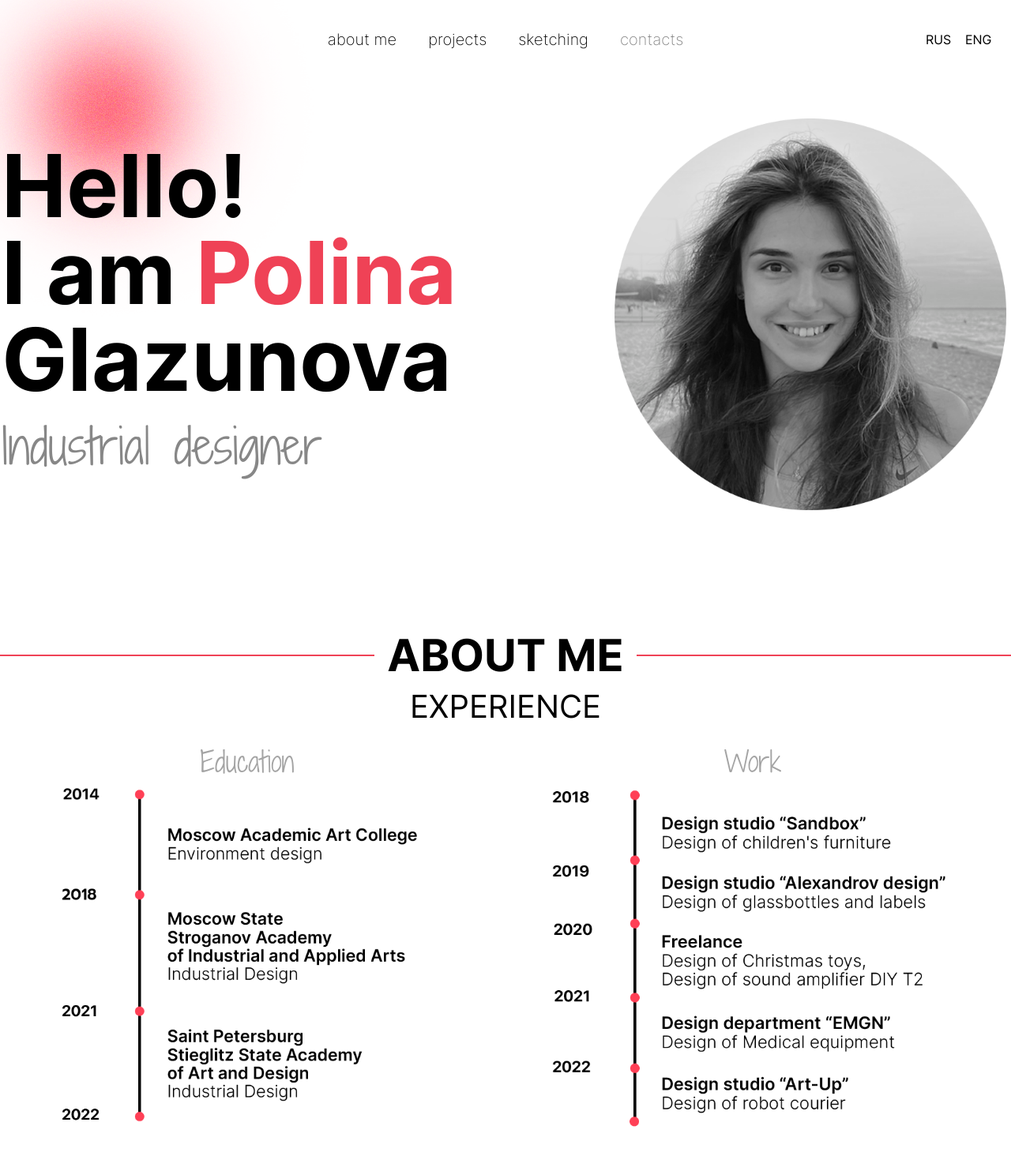
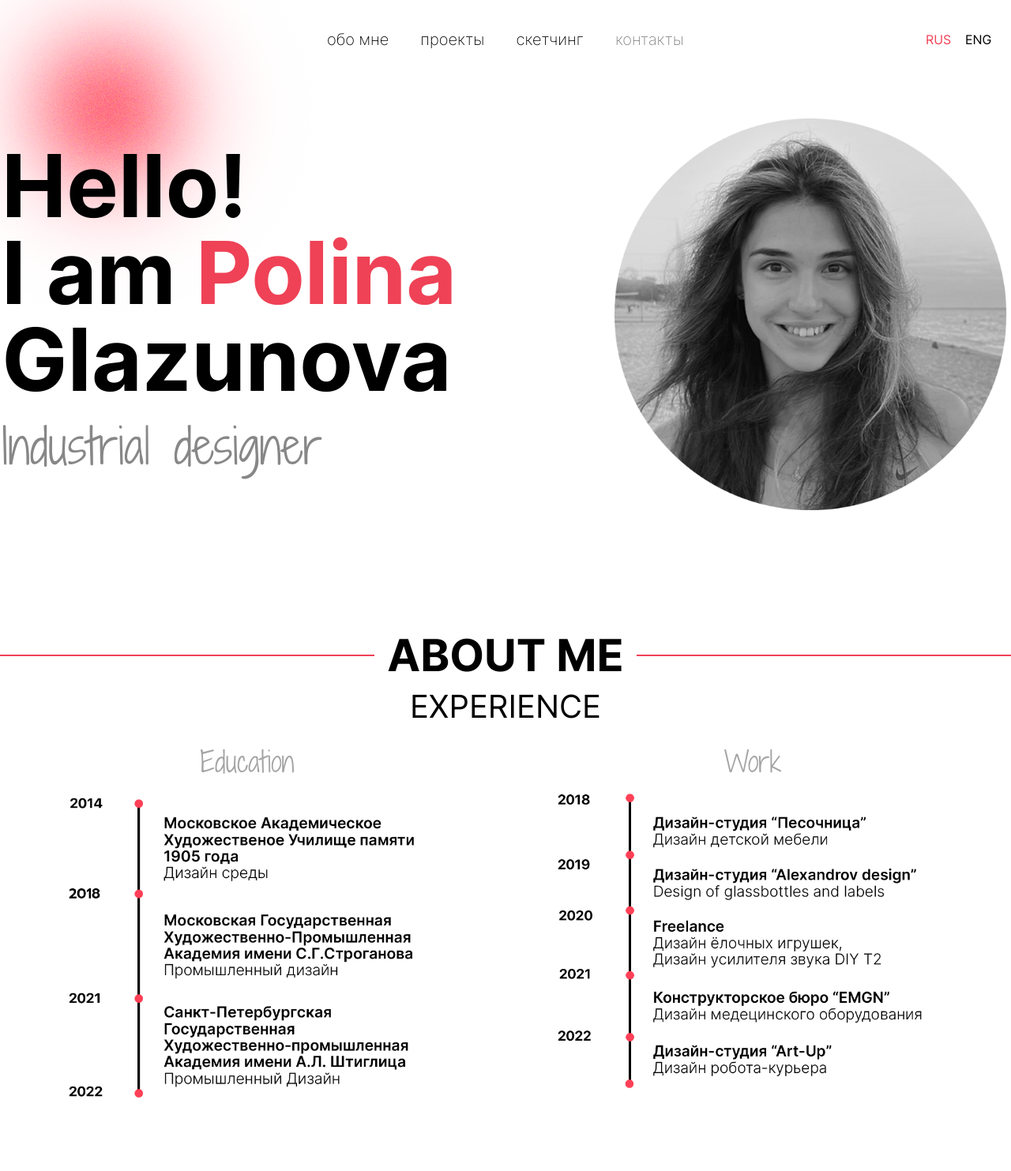
Before and after one commit to c1paa/polina, a plain HTML site: page page1.html in a window 1280 px wide. Shown: the top 1483 px of the page at 79% size. Drawn offline with Linux system fonts and the light colour scheme.

Commit message:
Add files via upload

```diff
--- /dev/null
+++ b/css/rus-style.css
@@ -0,0 +1,10 @@
+.work-photo{
+    background-image: url(../img/rus-work.png);
+}
+.educ-photo{
+    background-image: url(../img/rus-education.png);
+}
+.ru{
+    right: 70px;
+    color: #ef4256;
+}
--- a/css/style.css
+++ b/css/style.css
@@ -159,6 +159,9 @@
 .ru{
     right: 70px;
 }
+.en{
+    color: #ef4256;
+}
 
 .lang{
     display: flex;
@@ -287,6 +290,9 @@
     background-image: url(../img/english.png);
 }
 
+.hobby-text{
+    margin-bottom: 10px;
+}
 .hobbys{
     display: flex;
     justify-content: center;
@@ -326,7 +332,7 @@
 }
 
 .sliders-main{
-    width: 90%;
+    width: 82%;
     margin: auto;
     /* display: flex;
     justify-content: center; */
@@ -380,6 +386,10 @@
 .img_test{
     width: 25%;
     position: relative;
+}
+
+.butt:hover{
+    color: #ef4256;
 }
 
 .butts{
--- a/page1.html
+++ b/page1.html
@@ -4,15 +4,17 @@
         <meta charset="UTF-8">
         <title>POL_GLAZA</title>
         <link rel="stylesheet" type="text/css" href="css/style.css">
+        <link rel="stylesheet" type="text/css" href="css/rus-style.css">
+        <!-- <link rel="shortcut icon" href="img/polina.png" type="image/x-icon"> -->
         <!-- <link rel="stylesheet" type="text/css" href="css/media.css"> -->
     </head>
     <body>
         <div class="startScreen">
             <header>
-                <a class="butt ab-me" href="#about">about me</a>
-                <a class="butt proj-butt right" href="#projects">projects</a>
-                <a class="butt sket right" href="#">sketching</a>
-                <a class="butt cont right" href="#">contacts</a>
+                <a class="butt ab-me" href="#about">обо мне</a>
+                <a class="butt proj-butt right" href="#projects">проекты</a>
+                <a class="butt sket right" href="#">скетчинг</a>
+                <a class="butt cont right" href="#">контакты</a>
             </header>
             <div class="lang">
                 <div class="lang-item ru">
```
Also changed, not shown: index.html (+2 -1 lines), img/rus-education.png (added), img/rus-work.png (added).
